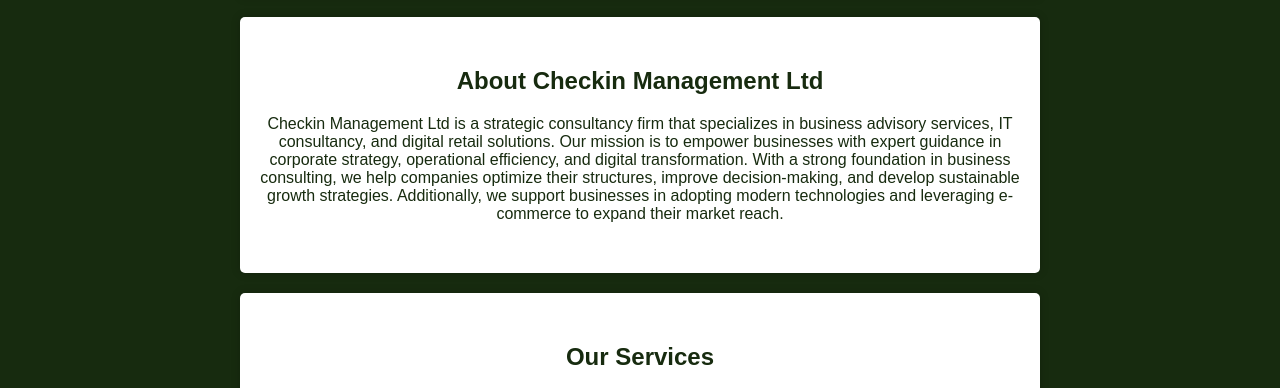
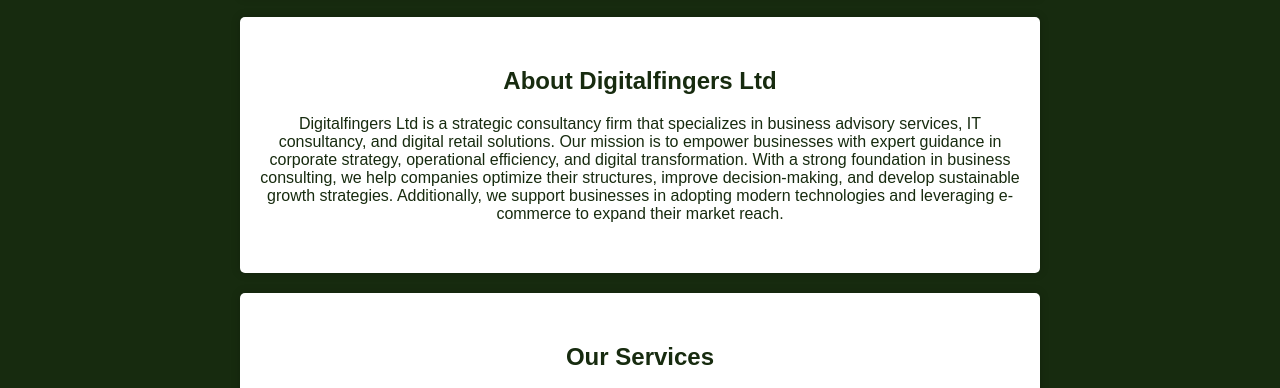
Before and after one commit to nextterminal/digitalfingers.online, a plain HTML site: page index.html in a window 1280 px wide. Shown: the part 399-787 px from the top of the page. Drawn offline with Linux system fonts and the light colour scheme.

Commit message:
Update index.html

```diff
--- a/index.html
+++ b/index.html
@@ -3,7 +3,7 @@
 <head>
     <meta charset="UTF-8">
     <meta name="viewport" content="width=device-width, initial-scale=1.0">
-    <title>checkinmanagement - Buy Digital Products</title>
+    <title>Digitalfingers Ltd - Buy Digital Products</title>
     <style>
         /* General Reset */
         * {
@@ -168,8 +168,8 @@
     </section>
 
     <section id="about">
-        <h2>About Checkin Management Ltd</h2>
-        <p>Checkin Management Ltd is a strategic consultancy firm that specializes in business advisory services, IT consultancy, and digital retail solutions. Our mission is to empower businesses with expert guidance in corporate strategy, operational efficiency, and digital transformation.
+        <h2>About Digitalfingers Ltd</h2>
+        <p>Digitalfingers Ltd is a strategic consultancy firm that specializes in business advisory services, IT consultancy, and digital retail solutions. Our mission is to empower businesses with expert guidance in corporate strategy, operational efficiency, and digital transformation.
 With a strong foundation in business consulting, we help companies optimize their structures, improve decision-making, and develop sustainable growth strategies. Additionally, we support businesses in adopting modern technologies and leveraging e-commerce to expand their market reach.</p>
     </section>
 
@@ -210,7 +210,7 @@ With a strong foundation in business consulting, we help companies optimize thei
     </section>
 
    <footer>
-    <p>&copy; 2025 checkinmanagement All rights reserved.</p>
+    <p>&copy; 2025 Digitalfingers All rights reserved.</p>
     <ul>
         <li><a href="terms.html">Terms & Conditions</a></li>
         <li><a href="privacy.html">Privacy Policy</a></li>
```
